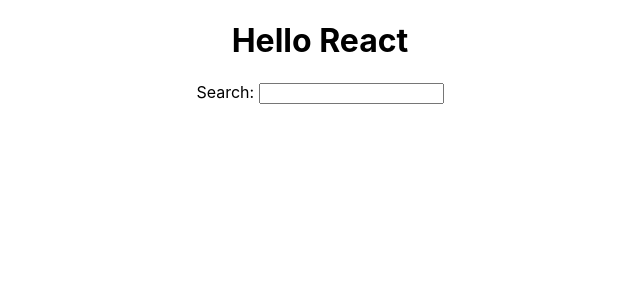
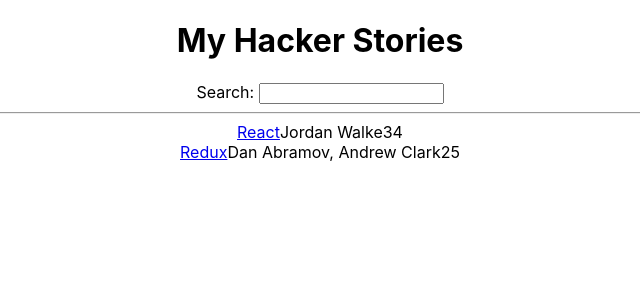
Before and after one commit to a-stanisz/refactored-journey, a React (Create React App) app: page / in a window 1280 px wide. Shown: the top 300 px of the page, without its empty margins (320-960 px from the left). Built offline with nearby package versions, Linux system fonts and the light colour scheme.

Commit message:
Lists in React

```diff
--- a/src/App.js
+++ b/src/App.js
@@ -2,17 +2,50 @@
 import logo from './logo.svg';
 import './App.css';
 
-function getTitle(title) {
-  return title;
-}
+// function getTitle(title) {
+//   return title;
+// }
+
+const list = [
+  {
+    title: 'React',
+    url: 'https://reactjs.org/',
+    author: 'Jordan Walke',
+    num_comments: 3,
+    points: 4,
+    objectID: 0,
+  },
+  {
+    title: 'Redux',
+    url: 'https://redux.js.org/',
+    author: 'Dan Abramov, Andrew Clark',
+    num_comments: 2,
+    points: 5,
+    objectID: 1,
+  },
+];
 
 function App() {
   return (
     <div className='App'>
-      <h1>Hello {getTitle('React')}</h1>
+      <h1>My Hacker Stories</h1>
       <label htmlFor="search">Search: </label>
       <input id="search" type="text" />
+      <hr />
+      {list.map(function(item) {
+        return (
+          <div key={item.objectID}>
+            <span>
+              <a href={item.url}>{item.title}</a>
+            </span>
+            <span>{item.author}</span>
+            <span>{item.num_comments}</span>
+            <span>{item.points}</span>
+          </div>
+        );
+      })}
     </div>
+
   );
 }
 
```
